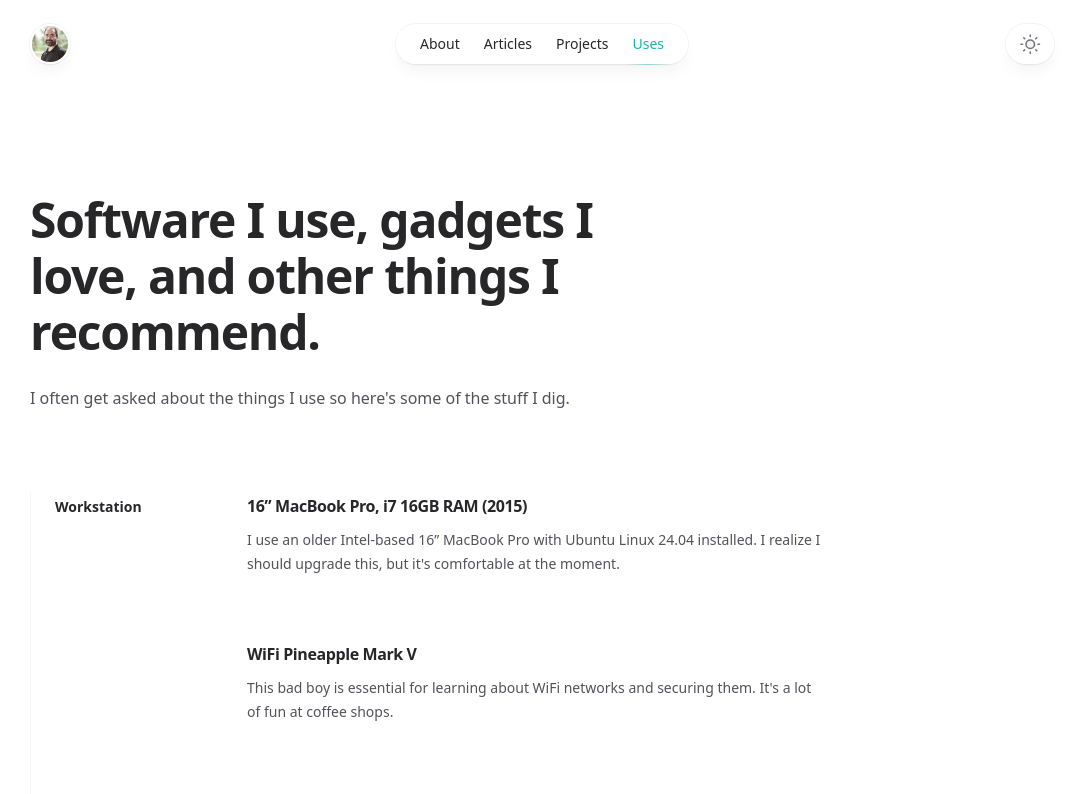
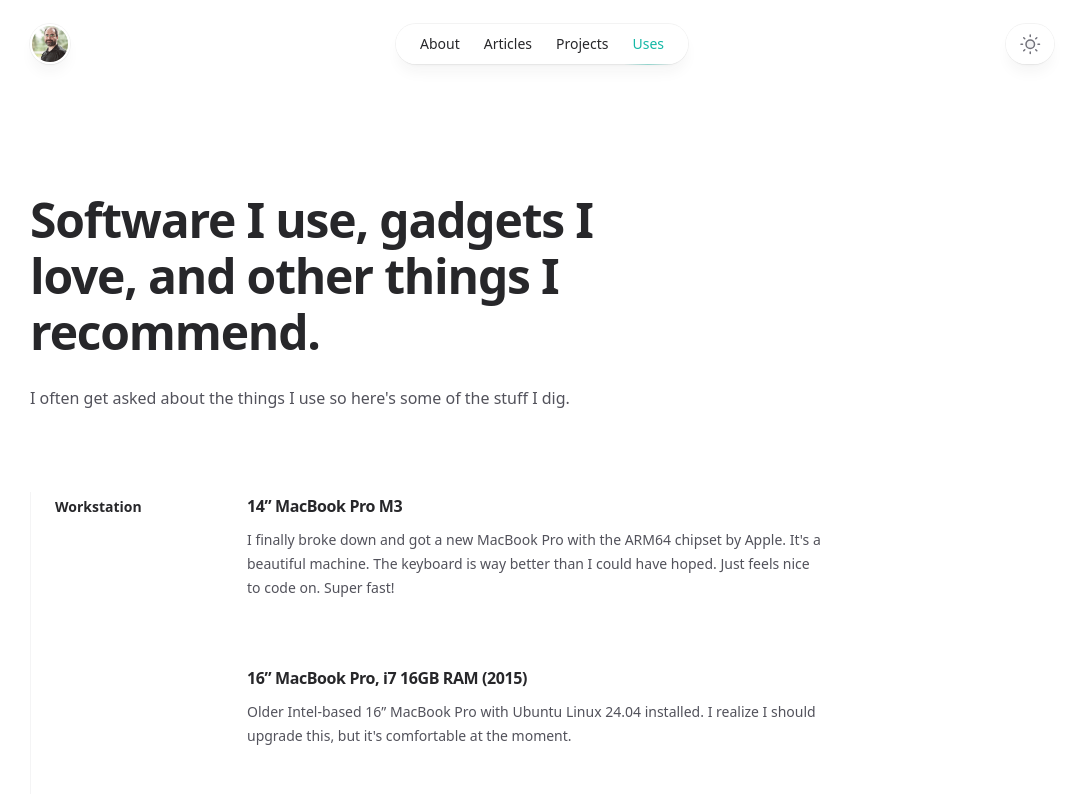
Before and after one commit to cmbaughman/cmbdev, a Next.js app: page /uses in a window 1280 px wide. Shown: the top 794 px of the page, without its empty margins (98-1179 px from the left). Built offline with nearby package versions, Linux system fonts and the light colour scheme.

Commit message:
Updated uses

```diff
--- a/src/app/uses/page.jsx
+++ b/src/app/uses/page.jsx
@@ -36,8 +36,13 @@ export default function Uses() {
     >
       <div className="space-y-20">
         <ToolsSection title="Workstation">
+          <Tool title="14” MacBook Pro M3">
+            I finally broke down and got a new MacBook Pro with the ARM64 chipset by Apple.
+            It's a beautiful machine. The keyboard is way better than I could have hoped. Just feels
+            nice to code on. Super fast!
+          </Tool>
           <Tool title="16” MacBook Pro, i7 16GB RAM (2015)">
-            I use an older Intel-based 16” MacBook Pro with Ubuntu Linux 24.04 installed.
+            Older Intel-based 16” MacBook Pro with Ubuntu Linux 24.04 installed.
             I realize I should upgrade this, but it&apos;s comfortable at the moment.
           </Tool>
           <Tool title="WiFi Pineapple Mark V">
```
